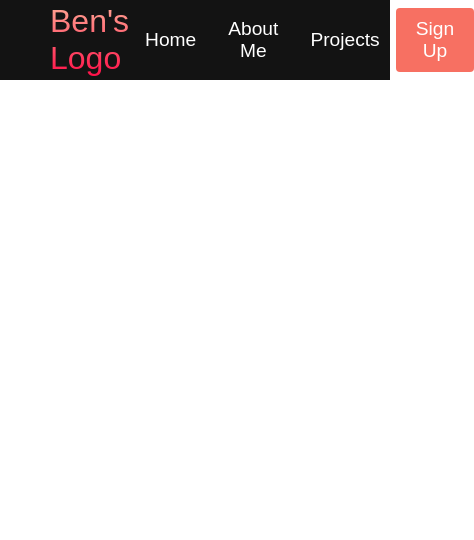
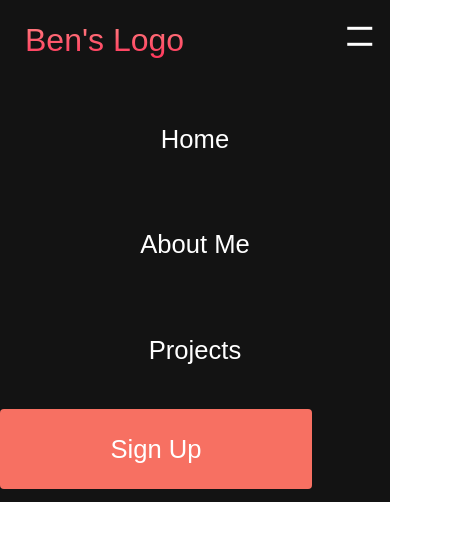
Before and after one commit to bwasden2003/Personal-Website, a plain HTML site: page index.html in a window 390 px wide. Shown: the whole page, 474 px wide, since content can reach past the window. Drawn offline with Linux system fonts and the light colour scheme.

Commit message:
added navbar transition

```diff
--- a/app.js
+++ b/app.js
@@ -0,0 +1,9 @@
+const menu = document.querySelector('#mobile-menu');
+const menuLinks = document.querySelector('.navbar__menu');
+
+menu.addEventListener('click', toggle_menu())
+
+function toggle_menu() {
+	menu.classList.toggle('is-active');
+	menuLinks.classList.toggle('active');
+}
--- a/index.html
+++ b/index.html
@@ -40,5 +40,6 @@
             </ul>
         </div>
     </nav>
+	<script src = "app.js"></script>
 </body>
 </html>
--- a/style.css
+++ b/style.css
@@ -92,7 +92,7 @@
 }
 
 .button:hover {
-    background: #4837ff;
+    background: #ff0844;
     transition: all 0.3s ease;
 }
 
@@ -100,3 +100,97 @@
     color: #f77062;
     transition: all 0.3s ease;
 }
+
+@media screen and (max-width: 960px) {
+	.navbar__container {
+		display: flex;
+		justify-content: space-between;
+		height: 80px;
+		z-index: 1;
+		width: 100%;
+		max-width: 1300px;
+		padding: 0;
+	}
+
+	.navbar__menu {
+		display: grid;
+		grid-template-columns: auto;
+		margin: 0;
+		width: 100%;
+		position: absolute;
+		top: -1000px;
+		opacity: 0;
+		transition: all 0.5s ease;
+		height: 50vh;
+	}
+
+	.navbar__menu.active {
+		background: #131313;
+		top: 100%;
+		opacity: 1;
+		transition: all 0.5s ease;
+		z-index: 99;
+		height: 50vh;
+		font-size: 1.6rem;
+	}
+
+	#navbar__logo {
+		padding-left: 25px;
+	}
+
+	.navbar__toggle .bar {
+		width: 25px;
+		height: 3px;
+		margin: 5px auto;
+		transition: all 0.3s ease-in-out;
+		background: #fff;
+	}
+
+	.navbar__item {
+		width: 100%;
+	}
+
+	.navbar__links {
+		text-align: center;
+		padding: 2rem;
+		width: 100%;
+		display: table;
+	}
+
+	#mobile-menu {
+		position: absolute;
+		top: 20%;
+		right: 5%;
+		transform: translate(5%, 20%);
+	}
+
+	.navbar__btn {
+		padding-bottom: 2rem;
+	}
+
+	.button {
+		display: flex;
+		justify-content: center;
+		align-items: center;
+		width: 80%;
+		height: 80px;
+		margin: 0;
+	}
+
+	.navbar__toggle .bar{
+		display: block;
+		cursor: pointer;
+	}
+
+	#mobile-menu.is-active .bar:nth-child(2) {
+		opacity: 0;
+	}
+
+	#mobile-menu.is-active .bar:nth-child(1) {
+		translate: translateY(8px) rotate(45deg);
+	}
+
+	#mobile-menu.is-active .bar:nth-child(3) {
+		translate: translateY(-8px) rotate(-45deg);
+	}
+}
```
